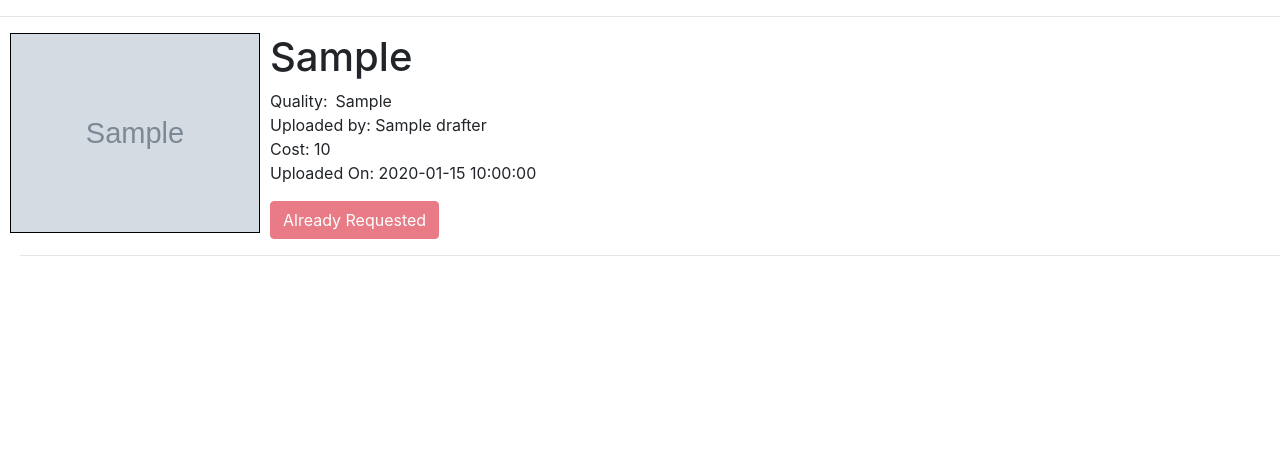
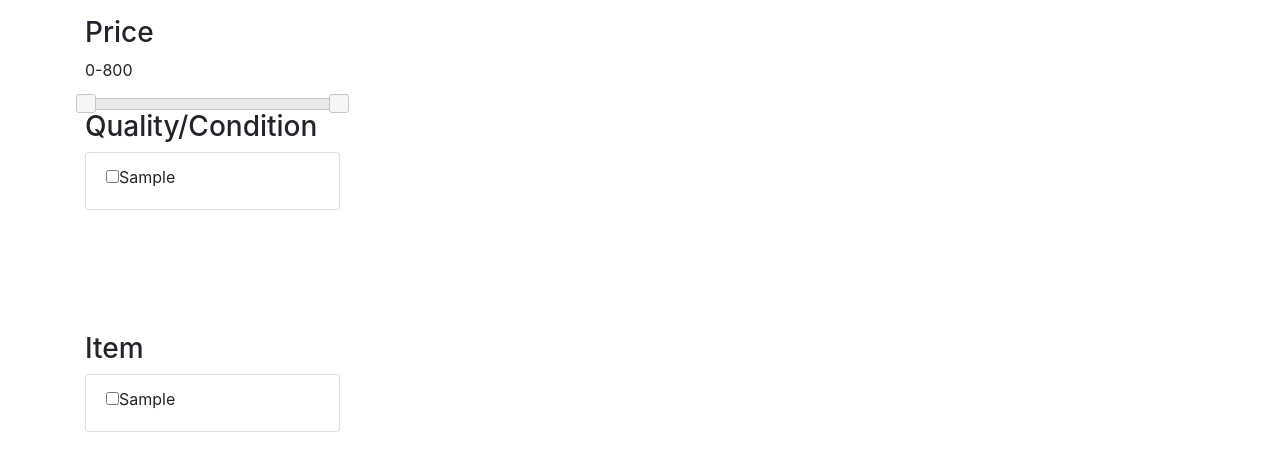
Before and after one commit to Jaydeep21/SakecStudentsPortal, a PHP site: page /SakecStudentsPortal/modules/borrow.php in a window 1280 px wide. Shown: the part 64-537 px from the top of the page. Run offline with PHP 8.4, Linux system fonts and the light colour scheme; tables that the repository leaves empty or names only in its code hold one stand-in row (values such as "Sample post"); grey boxes marked "Sample" are stand-in pictures; a stand-in replaces the project's code that opens the database connection; some libraries are stand-ins or nearby versions.

Commit message:
filters added successfully

```diff
--- a/modules/borrow.php
+++ b/modules/borrow.php
@@ -1,20 +1,28 @@
 <?php
 
+include('../assets/php/connection_pdo.php');
 include('navbar.php');
-include('../assets/php/connection.php');
-
  ?>
-
 <!DOCTYPE html>
 <html>
 <head>
     <title></title>
-	<meta charset="utf-8">
-      <meta name="viewport" content="width=device-width, initial-scale=1">
-      <link rel="stylesheet" href="https://maxcdn.bootstrapcdn.com/bootstrap/4.1.3/css/bootstrap.min.css">
-      <script src="https://ajax.googleapis.com/ajax/libs/jquery/3.3.1/jquery.min.js"></script>
-      <script src="https://cdnjs.cloudflare.com/ajax/libs/popper.js/1.14.3/umd/popper.min.js"></script>
-      <script src="https://maxcdn.bootstrapcdn.com/bootstrap/4.1.3/js/bootstrap.min.js"></script>
+    <!-- Latest compiled and minified CSS -->
+    <link rel="stylesheet" href="https://maxcdn.bootstrapcdn.com/bootstrap/4.3.1/css/bootstrap.min.css">
+
+    <!-- jQuery library -->
+    <script src="https://ajax.googleapis.com/ajax/libs/jquery/3.4.0/jquery.min.js"></script>
+
+    <!-- Popper JS -->
+    <script src="https://cdnjs.cloudflare.com/ajax/libs/popper.js/1.14.7/umd/popper.min.js"></script>
+
+    <!-- Latest compiled JavaScript -->
+    <script src="https://maxcdn.bootstrapcdn.com/bootstrap/4.3.1/js/bootstrap.min.js"></script>
+
+    <script src="https://ajax.googleapis.com/ajax/libs/jquery/3.4.0/jquery.min.js"></script>
+
+    <script type="text/javascript" src="https://code.jquery.com/ui/jquery-ui-git.js"></script>
+    <link rel="stylesheet" type="text/css" href="https://code.jquery.com/ui/jquery-ui-git.css">
     <style type="text/css">
         body{
             display: block;
@@ -23,15 +31,15 @@
         img
         {
             position: relative;
-            left:10px;
-            width:250px;
-            height:200px;
+            left:100px;
+            width:270px;
+            height:250px;
             float:left;
             border:1px solid black;
         }
         .product{
             position: relative;
-            left:20px;
+            left:120px;
         }
 
         @media only screen and (max-width: 700px){
@@ -50,47 +58,105 @@
 
         }
     </style>
+    <script type="text/javascript">
+        $(document).ready(function(){
+            filter_data();
+            function filter_data(){
+                $('.filter_data').html('<div id="loading" style=""></div>' );
+                var action = 'fetch_data';
+                var minimum_price = $('#hidden_minimum_price').val();
+                var maximum_price = $('#hidden_maximum_price').val();
+                var quality = get_filter('quality');
+                var item = get_filter('item');
+                $.ajax({
+                    url:"fetch_data.php",
+                    method:"POST",
+                    data:{action:action,minimum_price:minimum_price,maximum_price:maximum_price, quality:quality, item:item },
+                    success:function(data){
+                        $('.filter_data').html(data);
+                    }
+                });
+            }
+            function get_filter(class_name){
+                var filter = [];
+                $('.'+class_name+':checked').each(function(){
+                    filter.push($(this).val());
+                });
+                return filter;
+            }
+            $('.common_selector').click(function(){
+                filter_data();
+            });
 
+            $('#price_range').slider({
+                range:true,
+                min:0,
+                max:800,
+                values:[0,800],
+                step:100,
+                stop:function(event, ui){
+                    $('#price_show').html(ui.values[0]+'-'+ui.values[1]);
+                    $('#hidden_minimum_price').val(ui.values[0]);
+                    $('#hidden_maximum_price').val(ui.values[1]);
+                    filter_data();
+                }
+            });
+        });
+    </script>
 </head>
-<body><hr>
+<body>
+    <div class="container">
+        <div class="row">
+            <div class="col-md-3">
+                <div class="list-group">
+                    <h3>Price</h3>
+                    <input type="hidden" id="hidden_minimum_price" value="0" />
+                    <input type="hidden" id="hidden_maximum_price" value="800" />
+                    <p id="price_show">0-800</p>
+                    <div id="price_range"></div>
+                </div>
+                <div class="list-group">
+                    <h3>Quality/Condition</h3>
+                    <div style="height: 180px;overflow-y: auto;overflow-x: hidden;">
                         <?php
+                            $qry = "select distinct(quality) from drafter";
+                            $statement= $connect->prepare($qry);
+                            $statement->execute();
+                            $result = $statement->fetchAll();
+                            foreach ($result as $row) {
+                                ?>
+                                    <div class="list-group-item checkbox">
+                                        <label><input type="checkbox" class="common_selector quality" value="<?php echo $row['quality'] ?>"><?php echo $row['quality'] ?></label>
+                                    </div>
+                                <?php
+                            }
+                        ?>
+                    </div>
+                    <h3>Item</h3>
+                    <div style="height: 100px;overflow-y: auto;overflow-x: hidden;">
+                        <?php
+                            $qry = "select distinct(item) from drafter";
+                            $statement= $connect->prepare($qry);
+                            $statement->execute();
+                            $result = $statement->fetchAll();
+                            foreach ($result as $row) {
+                                ?>
+                                    <div class="list-group-item checkbox">
+                                        <label><input type="checkbox" class="common_selector item" value="<?php echo $row['item'] ?>"><?php echo $row['item'] ?></label>
+                                    </div>
+                                <?php
+                            }
+                        ?>
+                    </div>
+                </div>
+            </div>
+            <div class="col-md-9">
+                <br>
+                <div class="row filter_data">
 
-$qry = "select * from drafter";
-
-
-
-if(isset($_GET['item'])){
-	$item = $_GET['item'];
-	$qry = "select * from drafter where item='$item'";
-}
-$result = mysqli_query($conn,$qry);
-while ($row  = mysqli_fetch_assoc($result)) {
-	# code...
-
-?>
-<img src="<?php echo $row['image'];?>">
-	<div class="product">
-		<h1><?php echo $row['item'];?></h1></a>
-            <p><bold>Quality:</bold>&ensp;<?php
-                echo ($row['quality']);?><br>
-                Uploaded by: <?php echo $row['name'];?><br>
-                Cost: <?php echo $row['cost'];?><br>
-                Uploaded On: <?php echo $row['date']?>
-            </p>
-            <?php
-            $id = $row['id'];
-            $query = "select * from requests where item_id=$id";
-            $result1 = mysqli_query($conn,$query);
-            if(mysqli_num_rows($result1)>0){
-
-            ?>
-            <button type="button" class="btn btn-danger" disabled>Already Requested</button>
-
-            <?php }else{?>
-            <button type="button" class="btn btn-success" ><a href="../assets/php/interested.php?item_id=<?php echo $row['id']; ?>&donator_id=<?php echo $row['donator_id']; ?>" name="interested" id="interested" ></a>Interested</button><?php } ?>
-        <hr>
                 </div>
-
-	<?php } ?>
+            </div>
+        </div>
+    </div>
 </body>
 </html>
```
Lines whose indentation alone changed are shown as unchanged.
